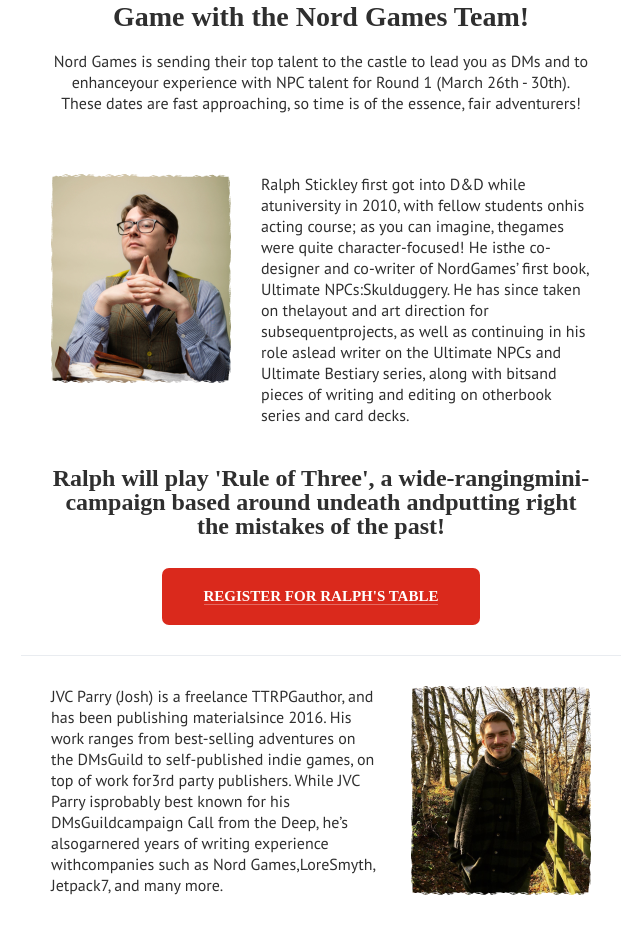
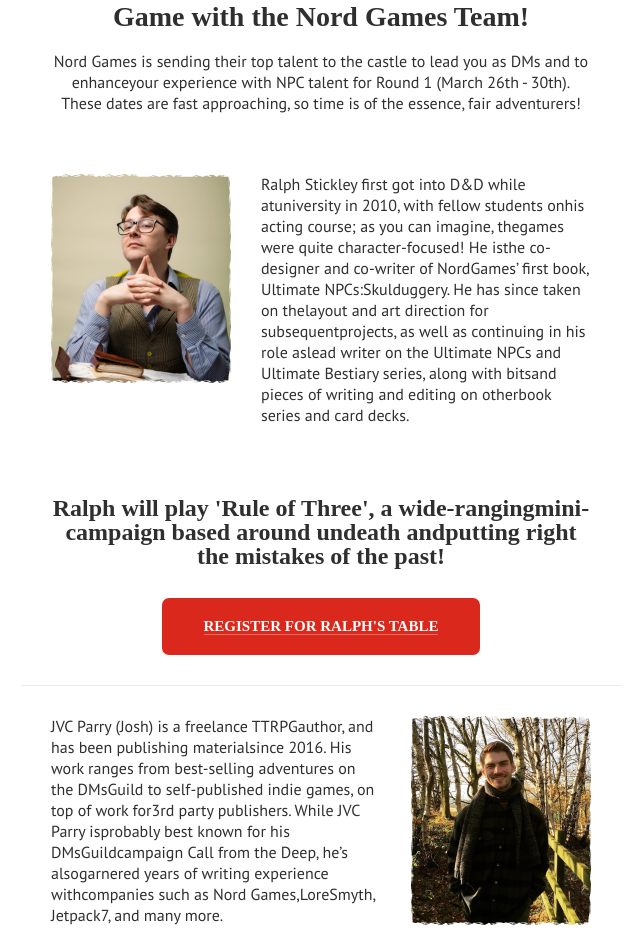
Before and after one commit to clockworkyYoojeen/newsletter, a plain HTML site: page index.html in a window 1280 px wide. Shown: the part 1504-2433 px from the top of the page, without its empty margins (319-959 px from the left). Drawn offline with Linux system fonts and the light colour scheme; a web font is replaced by a local one.

Commit message:
player info section

```diff
--- a/css/style.css
+++ b/css/style.css
@@ -243,12 +243,12 @@
     margin-right: auto;
 }
 
-.seventh-section, .nineth-section, .eleventh-section{
+/* .seventh-section, .nineth-section, .eleventh-section{
     padding-left: 30px;
     padding-right: 30px;
-}
+} */
 .player-info{
-    padding-top: 30px;
+    padding: 30px 30px 30px;
     display: flex;
     align-items: start;
     justify-content: space-between;
```
